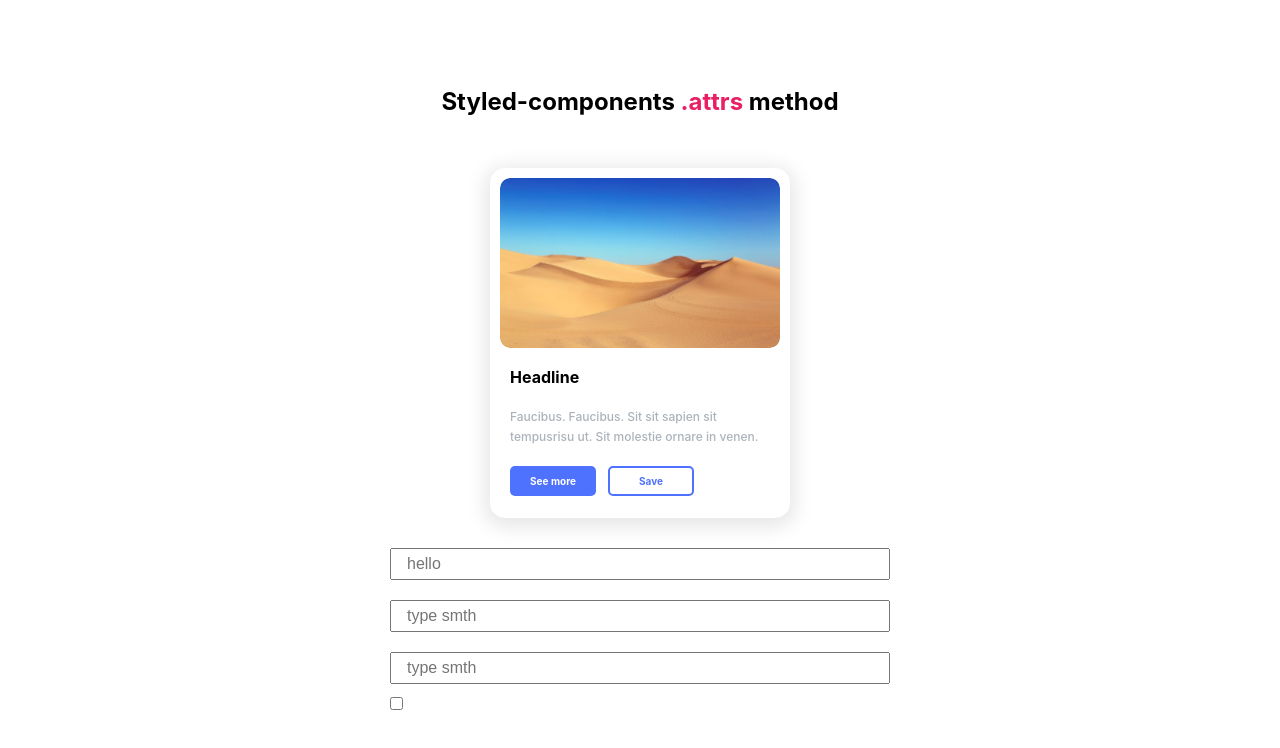
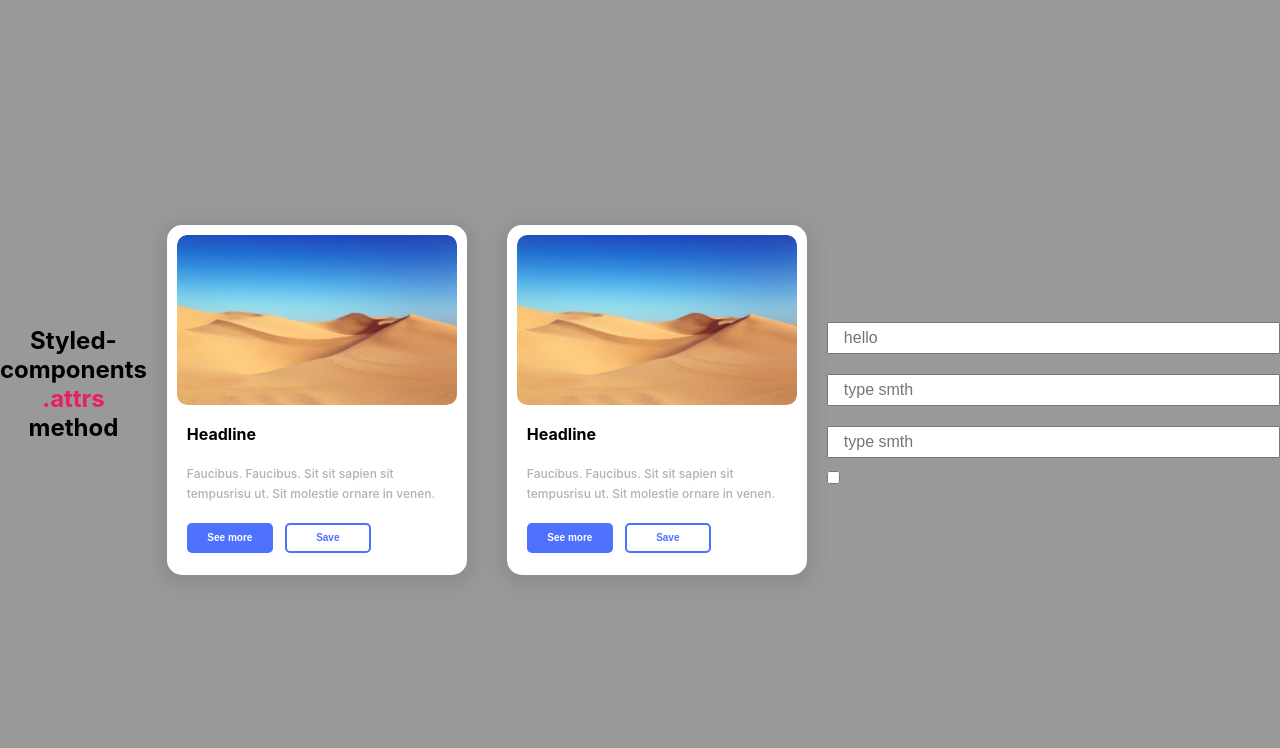
Before and after one commit to victorpobozhny/styled-components, a React app: page / in a window 1280 px wide. Shown: the top 748 px of the page. Built offline with nearby package versions, Linux system fonts and the light colour scheme.

Commit message:
Card 1.2 Theme, global styles, @media

```diff
--- a/src/App.css
+++ /dev/null
@@ -1,7 +0,0 @@
-.App {
-    height: 100vh;
-    display: flex;
-    flex-direction: column;
-    justify-content: center;
-    align-items: center;
-}
--- a/src/App.tsx
+++ b/src/App.tsx
@@ -1,29 +1,43 @@
-import './App.css';
 import styled from 'styled-components';
 import {Card} from "./Card";
+import {theme} from "./styles/Theme.styled";
 
 
 function App() {
     return (
-        <div className="App">
+        <Box>
             <Title>Styled-components <span>.attrs</span> method</Title>
+            <Card/>
             <Card/>
             <Form>
                 <Field placeholder={'hello'} title={'123'}/>
-                <Field />
-                <Field />
+                <Field/>
+                <Field/>
                 <Checkbox/>
             </Form>
-        </div>
+        </Box>
     );
 }
 
 export default App;
 
+const Box = styled.div`
+  height: 100vh;
+  display: flex;
+  flex-direction: row;
+  justify-content: center;
+  align-items: center;
+
+  @media ${theme.media.tablet} {
+    flex-direction: column;
+  }
+`
+
 const Title = styled.h1`
   font-size: 1.5em;
   text-align: center;
   margin-bottom: 32px;
+
   span {
     color: #e91e63;
   }
@@ -34,7 +48,7 @@ const Form = styled.form`
   max-width: 500px;
 `;
 
-const Field = styled.input.attrs(({placeholder,title})=>({
+const Field = styled.input.attrs(({placeholder, title}) => ({
     placeholder: placeholder || 'type smth',
     title: title || 'yo'
 }))`
@@ -44,6 +58,6 @@ const Field = styled.input.attrs(({placeholder,title})=>({
   font-size: 1rem;
 `;
 
-const Checkbox = styled.input.attrs(()=>({type: 'checkbox'}))`
+const Checkbox = styled.input.attrs(() => ({type: 'checkbox'}))`
 
 `
--- a/src/Card.tsx
+++ b/src/Card.tsx
@@ -1,7 +1,14 @@
 import React from 'react';
 import pic from './img/picture.png'
-import styled from "styled-components";
+import styled, {css} from "styled-components";
 
+
+type ButtonType = {
+    color?: string
+    background?: string
+    primary?: boolean
+    outlined?: boolean
+}
 
 export const Card = () => {
     return (
@@ -10,8 +17,8 @@ export const Card = () => {
             <H>Headline</H>
             <Text>Faucibus. Faucibus. Sit sit sapien sit tempusrisu ut. Sit molestie ornare in venen.</Text>
             <ButtonsWrapper>
-                <BlueButton>See more</BlueButton>
-                <WhiteButton>Save</WhiteButton>
+                <Button primary>See more</Button>
+                <Button outlined>Save</Button>
             </ButtonsWrapper>
         </Wrapper>
     );
@@ -26,6 +33,7 @@ const Wrapper = styled.div`
   border-radius: 15px;
   box-shadow: 0 4px 20px 5px rgba(0, 0, 0, 0.1);
   background: rgb(255, 255, 255);
+  font-family: Inter, serif;
 `
 
 const Image = styled.img.attrs(() => ({
@@ -41,7 +49,6 @@ const Image = styled.img.attrs(() => ({
 const H = styled.h1`
   margin: 10px;
   color: rgb(0, 0, 0);
-  font-family: Inter;
   font-size: 16px;
   font-weight: 700;
   line-height: 19px;
@@ -52,7 +59,6 @@ const H = styled.h1`
 const Text = styled.p`
   margin: 10px;
   color: rgb(171, 179, 186);
-  font-family: Inter;
   font-size: 12px;
   font-weight: 500;
   line-height: 20px;
@@ -66,30 +72,40 @@ const ButtonsWrapper = styled.div`
   padding: 9px 0 12px 10px;
 `
 
-const Button = styled.div`
+const Button = styled.button<ButtonType>`
   cursor: pointer;
   width: 86px;
   height: 30px;
+  border: 1px solid black;
   border-radius: 5px;
   display: flex;
   justify-content: center;
   align-items: center;
-  font-family: Inter;
   font-size: 10px;
   font-weight: 700;
   line-height: 20px;
   letter-spacing: 0;
   text-align: left;
+  background: transparent;
+  color: black;
+  &:hover {
+    background: #999;
+  }
+
+  ${props => props.primary && css<ButtonType>`
+    color: rgb(255, 255, 255);
+    background: rgb(78, 113, 254);
+    border: none;
+    &:hover {
+      background: rgb(97, 128, 250);
+    }
+  `
+  }
+
+  ${props=>props.outlined && css<ButtonType>`
+    background: transparent;
+    border: 2px solid rgb(78, 113, 254);
+    color: rgb(78, 113, 254);
+  `
+  }
 `
-
-const BlueButton = styled(Button)`
-  background: rgb(78, 113, 254);
-  color: rgb(255, 255, 255);
-
-`
-const WhiteButton = styled(Button)`
-  box-sizing: border-box;
-  border: 2px solid rgb(78, 113, 254);
-  background: rgb(255, 255, 255);
-  color: rgb(78, 113, 254);
-`
--- a/src/index.css
+++ /dev/null
@@ -1,19 +0,0 @@
-* {
-  margin: 0;
-  padding: 0;
-  box-sizing: border-box;
-}
-
-body {
-  margin: 0;
-  font-family: -apple-system, BlinkMacSystemFont, 'Segoe UI', 'Roboto', 'Oxygen',
-    'Ubuntu', 'Cantarell', 'Fira Sans', 'Droid Sans', 'Helvetica Neue',
-    sans-serif;
-  -webkit-font-smoothing: antialiased;
-  -moz-osx-font-smoothing: grayscale;
-}
-
-code {
-  font-family: source-code-pro, Menlo, Monaco, Consolas, 'Courier New',
-    monospace;
-}
--- a/src/index.tsx
+++ b/src/index.tsx
@@ -1,16 +1,19 @@
 import React from 'react';
 import ReactDOM from 'react-dom/client';
-import './index.css';
 import App from './App';
 import reportWebVitals from './reportWebVitals';
+import {GlobalStyles} from "./styles/GlobalStyles";
+import { ThemeProvider } from 'styled-components';
+import {theme} from "./styles/Theme.styled";
 
 const root = ReactDOM.createRoot(
-  document.getElementById('root') as HTMLElement
+    document.getElementById('root') as HTMLElement
 );
 root.render(
-  <React.StrictMode>
-    <App />
-  </React.StrictMode>
+    <ThemeProvider theme={theme}>
+        <App/>
+        <GlobalStyles/>
+    </ThemeProvider>
 );
 
 // If you want to start measuring performance in your app, pass a function
--- /dev/null
+++ b/src/styles/GlobalStyles.tsx
@@ -0,0 +1,23 @@
+import { createGlobalStyle } from "styled-components";
+import {theme} from "./Theme.styled";
+
+export const GlobalStyles = createGlobalStyle`
+*,
+*::before,
+*::after {
+  margin: 0;
+  padding: 0;
+  box-sizing: border-box;
+}
+
+
+body {
+  background-color: ${theme.colors.grey.bright};
+  margin: 0;
+  font-family: -apple-system, BlinkMacSystemFont, 'Segoe UI', 'Roboto', 'Oxygen',
+  'Ubuntu', 'Cantarell', 'Fira Sans', 'Droid Sans', 'Helvetica Neue',
+  sans-serif;
+  -webkit-font-smoothing: antialiased;
+  -moz-osx-font-smoothing: grayscale;
+}
+`
--- /dev/null
+++ b/src/styles/Theme.styled.tsx
@@ -0,0 +1,15 @@
+export const theme = {
+    colors: {
+        primary: 'gold',
+        secondary: 'pink',
+        grey: {
+            dark: '#555',
+            bright: '#999'
+        }
+    },
+
+    media: {
+        tablet: 'screen and (max-width: 768px)',
+        mobile: 'screen and (max-width: 576px)',
+    }
+}
```
Lines whose indentation alone changed are shown as unchanged.
